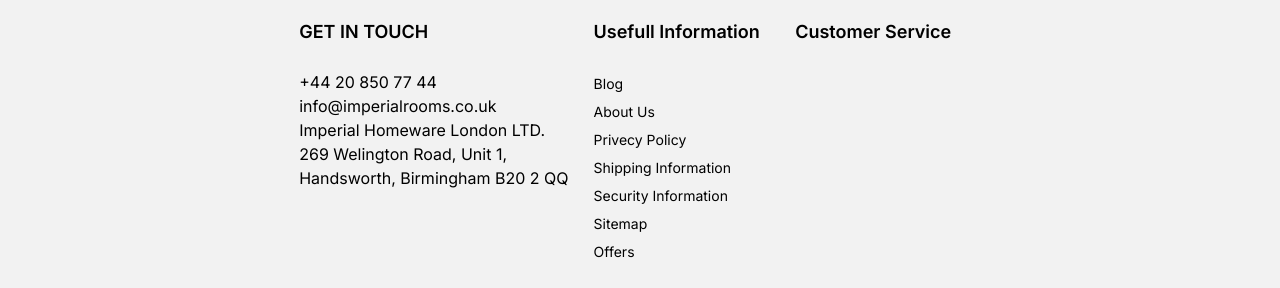
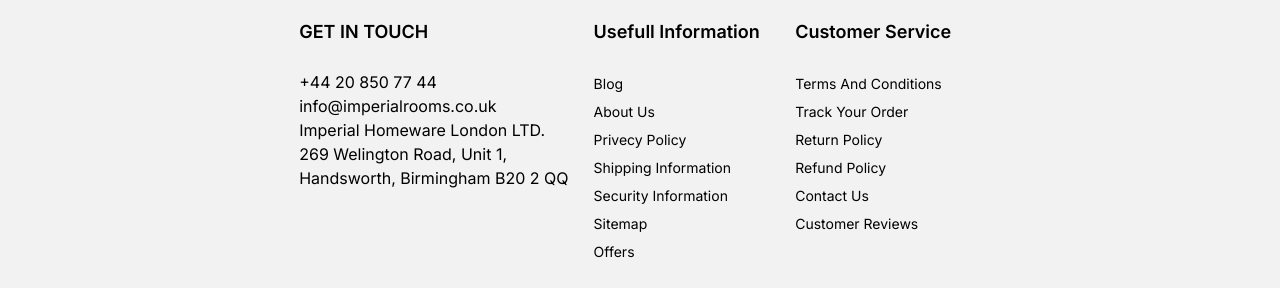
Before and after one commit to numanbinnasrullah/imperial-rooms, a Next.js app: page / in a window 1280 px wide. Shown: the part 4522-4810 px from the top of the page. Built offline with nearby package versions, Linux system fonts and the light colour scheme.

Commit message:
11 change

```diff
--- a/src/app/(components)/Footer/Footer.jsx
+++ b/src/app/(components)/Footer/Footer.jsx
@@ -33,7 +33,15 @@ const Footer = () => {
                 </div>
                 <div className="lg:w-[20%] md:w-[50%] w-full">
                     <h2 className="text-lg font-semibold mb-6">Customer Service</h2>
+                    <div className="flex flex-col text-sm leading-7">
+                        <Link href='/about'>Terms And Conditions</Link>
+                        <Link href='/about'>Track Your Order</Link>
+                        <Link href='/about'>Return Policy</Link>
+                        <Link href='/about'>Refund Policy</Link>
+                        <Link href='/about'>Contact Us</Link>
 
+                        <Link href='/about'>Customer Reviews</Link>
+                    </div>
 
                 </div>
 
```
